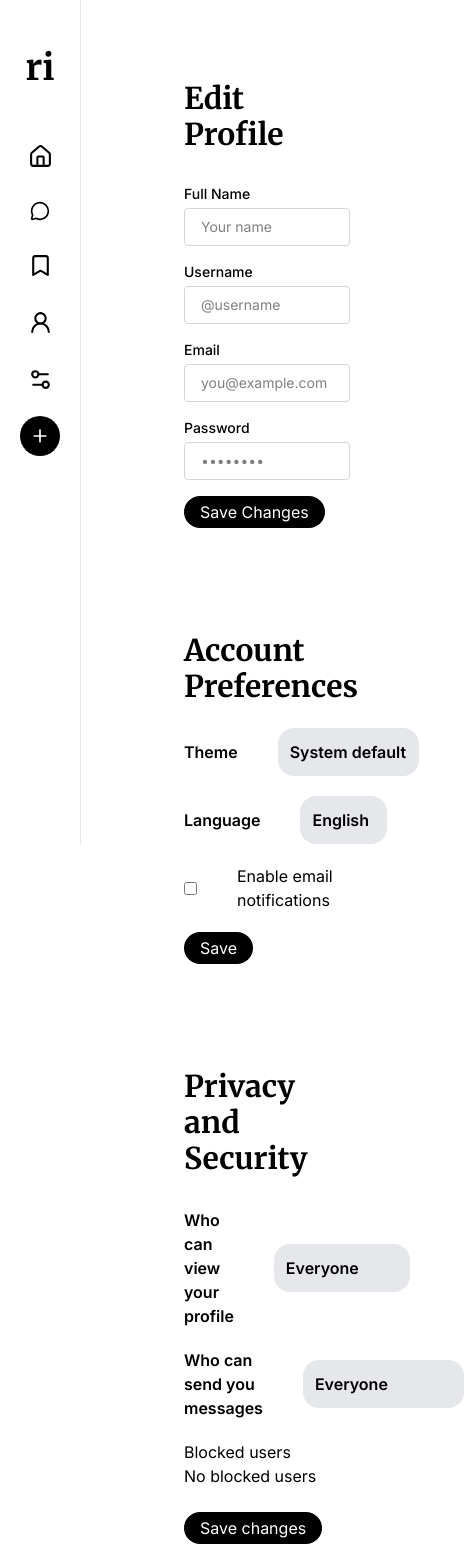
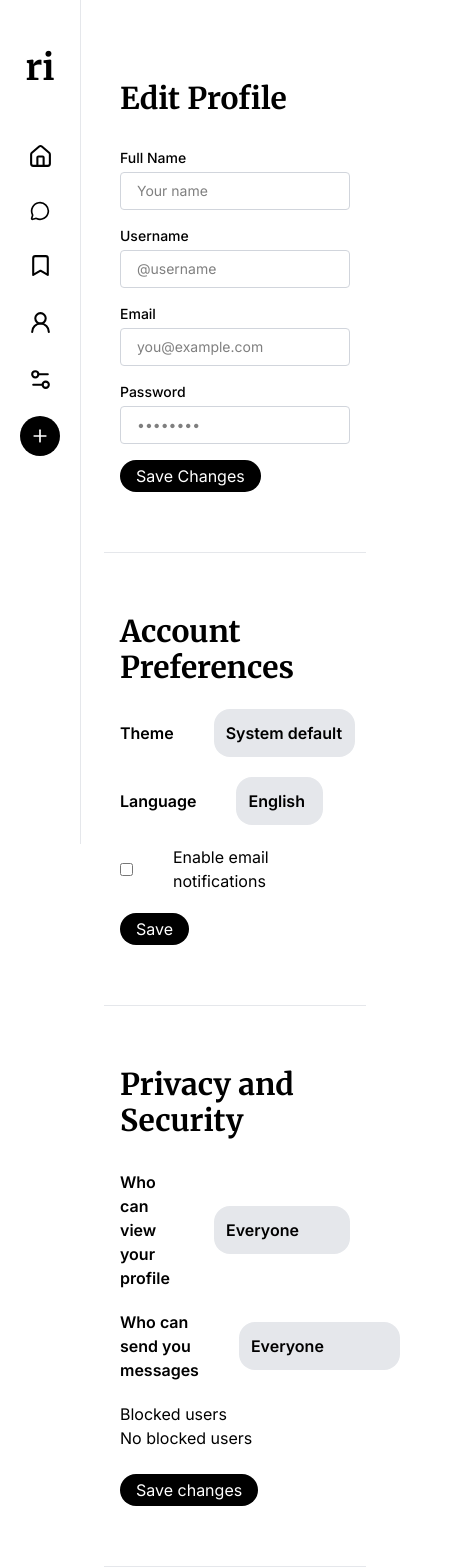
Before and after one commit to raosam23/ripple, a Next.js app: page /settings in a window 390 px wide. Shown: the top 1568 px of the page, 464 px wide, since content can reach past the window. Built offline with nearby package versions, Linux system fonts and the light colour scheme.

Commit message:
Centered components when viewing through smaller screens

```diff
--- a/app/components/SettingsPage.tsx
+++ b/app/components/SettingsPage.tsx
@@ -30,13 +30,16 @@ const SettingsPage = () => {
         <div className="w-full max-w-2xl">
           <EditProfileSettingsPage />
         </div>
-        <div className="w-full max-w-2xl">
+        <hr className="my-3 border-t border-gray-200 w-full mx-auto" />
+        <div className="w-full max-w-2xl -mt-10">
           <PreferenceSettingsPage />
         </div>
-        <div className="w-full max-w-2xl">
+        <hr className="my-3 border-t border-gray-200 w-full mx-auto" />
+        <div className="w-full max-w-2xl -mt-10">
           <PrivacySettingsPage />
         </div>
-        <div className="w-full max-w-2xl">
+        <hr className="my-3 border-t border-gray-200 w-full mx-auto" />
+        <div className="w-full max-w-2xl -mt-10">
           <DataSettingsPage />
         </div>
       </div>
--- a/app/components/SideLayout.tsx
+++ b/app/components/SideLayout.tsx
@@ -9,7 +9,7 @@ const SideLayout = ({ children }: { children: ReactNode }) => {
   return (
     <>
       {!shouldHideNavbar && <Navbar />}
-      <main className={shouldHideNavbar ? 'p-6' : 'ml-36 lg:ml-64 p-6'}>{children}</main>
+      <main className={shouldHideNavbar ? 'p-6' : 'ml-20 lg:ml-64 p-6'}>{children}</main>
     </>
   );
 };
```
